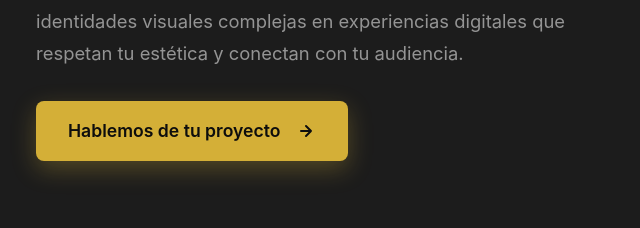
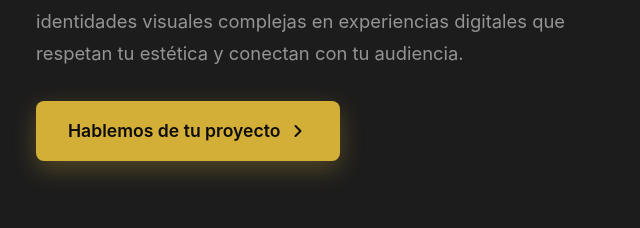
Before and after one commit to scorcuera/arsomnia, an Astro site: page / in a window 1280 px wide. Shown: the part 1232-1460 px from the top of the page, 538-1178 px from the left. Built offline with nearby package versions, Linux system fonts and the light colour scheme; Astro itself is replaced by a stand-in of ours; animation ran at ten frames a second.

Commit message:
replace SVG icon in call-to-action button for improved visual clarity

```diff
--- a/src/pages/index.astro
+++ b/src/pages/index.astro
@@ -182,8 +182,8 @@ const base = import.meta.env.BASE_URL;
 					</p>
 					<a href="#contacto" class="btn btn-primary btn-cta">
 						Hablemos de tu proyecto
-						<svg width="20" height="20" viewBox="0 0 20 20" fill="none" style="margin-left: 0.5rem;">
-							<path d="M5 10H15M15 10L10 5M15 10L10 15" stroke="currentColor" stroke-width="2" stroke-linecap="round" stroke-linejoin="round"/>
+						<svg width="20" height="20" viewBox="0 0 20 20" fill="none">
+							<path d="M7.5 15L12.5 10L7.5 5" stroke="currentColor" stroke-width="2" stroke-linecap="round" stroke-linejoin="round"/>
 						</svg>
 					</a>
 				</div>
```
